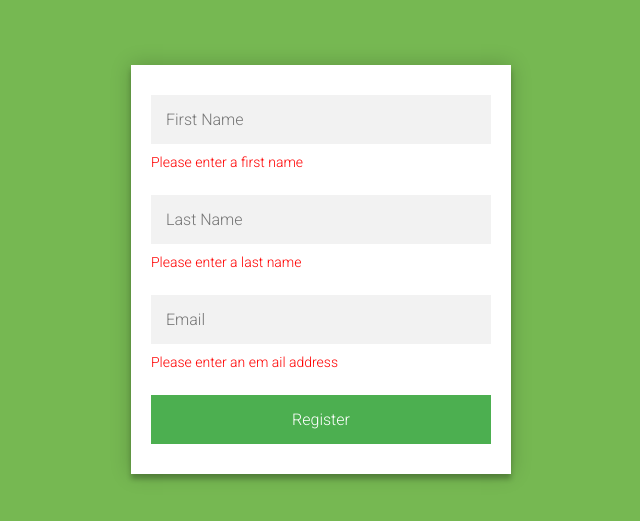
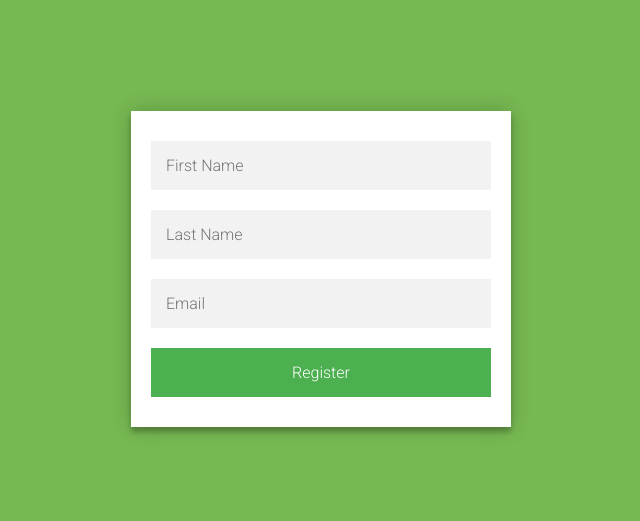
Before and after one commit to ganesh-sadanala/BasicFormsUsingReactJs, a React (Create React App) app: page / in a window 1280 px wide. Shown: the part 139-660 px from the top of the page, without its empty margins (319-959 px from the left). Built offline with nearby package versions, Linux system fonts and the light colour scheme.

Commit message:
Add validations for the form fields

```diff
--- a/src/App.js
+++ b/src/App.js
@@ -39,7 +39,7 @@ export default function App() {
   };
   return (
     <div className="form-container">
-      <form class="register-form">
+      <form class="register-form" onSubmit={handleSubmit}>
         {submitted && (
           <div class="success-message">Success! Thank you for registering</div>
         )}
@@ -52,7 +52,9 @@ export default function App() {
           value={values.firstName}
           onChange={handleFirstNameInputChange}
         />
-        <span id="first-name-error">Please enter a first name</span>
+        {submitted && !values.firstName && (
+          <span id="first-name-error">Please enter a first name</span>
+        )}
         <input
           id="last-name"
           class="form-field"
@@ -62,7 +64,9 @@ export default function App() {
           value={values.lastName}
           onChange={handleLastNameInputChange}
         />
-        <span id="last-name-error">Please enter a last name</span>
+        {submitted && !values.lastName && (
+          <span id="last-name-error">Please enter a last name</span>
+        )}
         <input
           id="email"
           class="form-field"
@@ -72,8 +76,10 @@ export default function App() {
           value={values.email}
           onChange={handleEmailInputChange}
         />
-        <span id="email-error">Please enter an em ail address</span>
-        <button class="form-field" type="submit" onClick={handleSubmit}>
+        {submitted && !values.email && (
+          <span id="email-error">Please enter an em ail address</span>
+        )}
+        <button class="form-field" type="submit">
           Register
         </button>
       </form>
```
